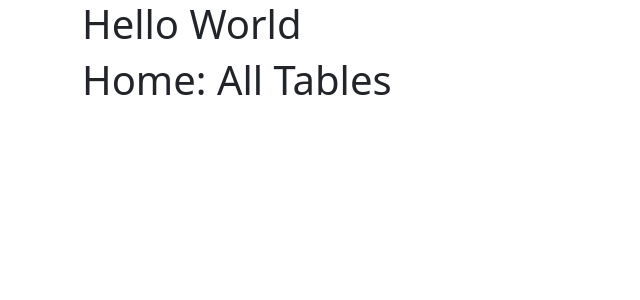
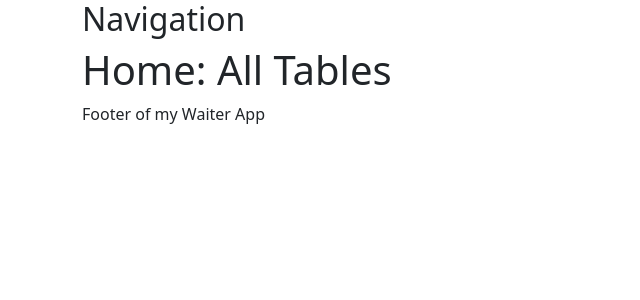
Before and after one commit to Evil-Cloud89/Waiter-App, a React (Create React App) app: page / in a window 1280 px wide. Shown: the top 300 px of the page, without its empty margins (0-640 px from the left). Built offline with nearby package versions, Linux system fonts and the light colour scheme.

Commit message:
Fix Table page and add Header, Footer and Navigation vievs

```diff
--- a/src/App.js
+++ b/src/App.js
@@ -3,17 +3,20 @@ import { Route, Routes } from "react-router-dom";
 import Home from "./components/pages/Home";
 import Table from "./components/pages/Table";
 import NotFound from "./components/pages/NotFound";
+import Header from "./components/views/Header";
+import Footer from "./components/views/Footer";
 
 function App() {
   return (
     <div>
       <Container>
-        <h1>Hello World</h1>
+        <Header />
         <Routes>
           <Route path="/" element={<Home />} />
           <Route path="/table/:id" element={<Table />} />
           <Route path="*" element={<NotFound />} />
         </Routes>
+        <Footer />
       </Container>
     </div>
   );
--- a/src/components/pages/Table.js
+++ b/src/components/pages/Table.js
@@ -1,7 +1,9 @@
 const Table = () => {
-  <div>
-    <h1>Table</h1>
-  </div>
+  return(
+    <div>
+      <h1>Table</h1>
+    </div>
+  )
 };
 
 export default Table;
--- /dev/null
+++ b/src/components/views/Footer.js
@@ -0,0 +1,9 @@
+const Footer = () => {
+  return(
+    <div>
+      <p>Footer of my Waiter App</p>
+    </div>
+  )
+};
+
+export default Footer;
--- /dev/null
+++ b/src/components/views/Header.js
@@ -0,0 +1,11 @@
+import Navigation from "./Navigation"
+
+const Header = () => {
+  return(
+    <div>
+      <Navigation />
+    </div>
+  )
+};
+
+export default Header;
--- /dev/null
+++ b/src/components/views/Navigation.js
@@ -0,0 +1,9 @@
+const Navigation = () => {
+  return(
+    <div>
+      <h2>Navigation</h2>
+    </div>
+  )
+};
+
+export default Navigation;
```
